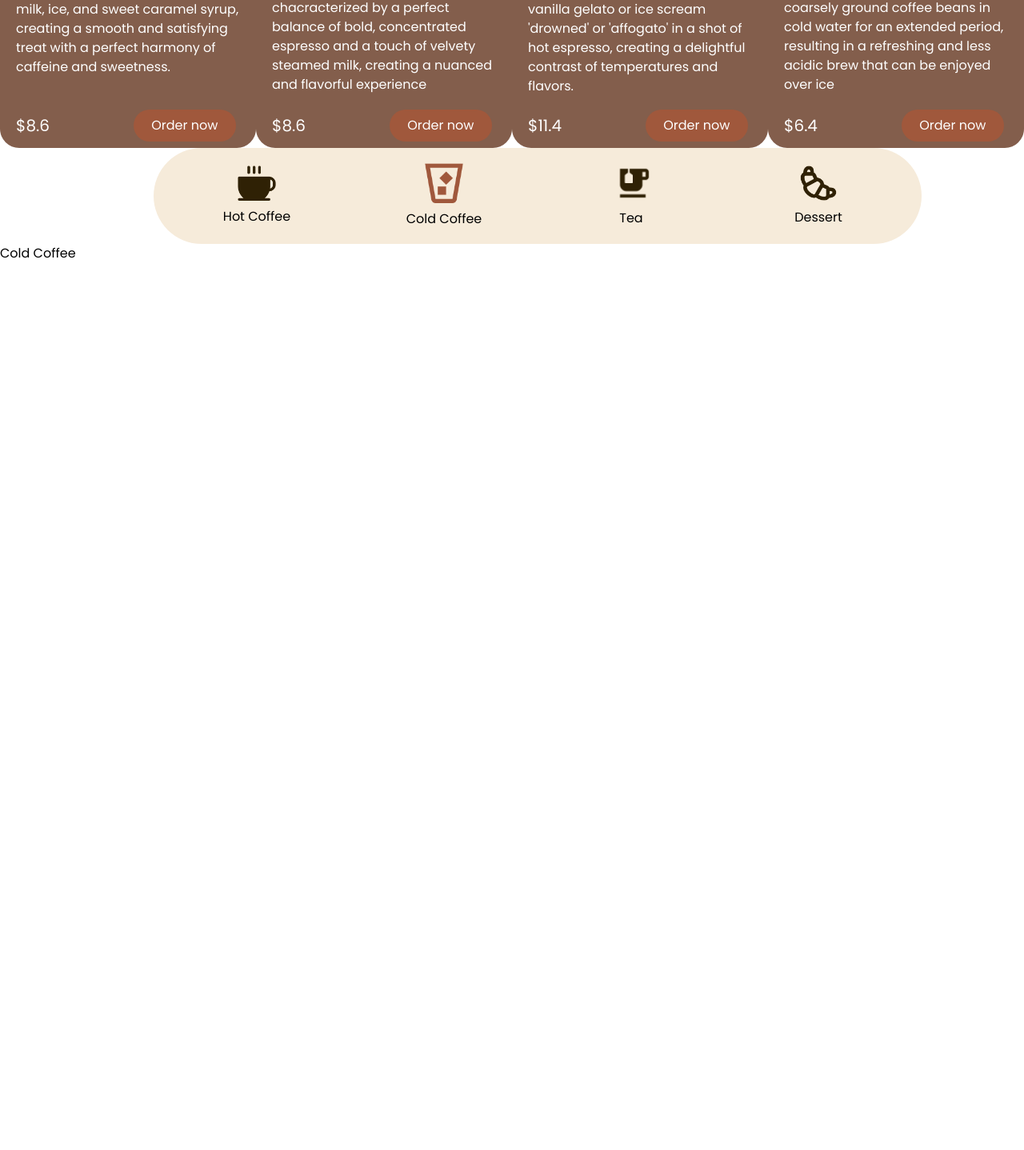
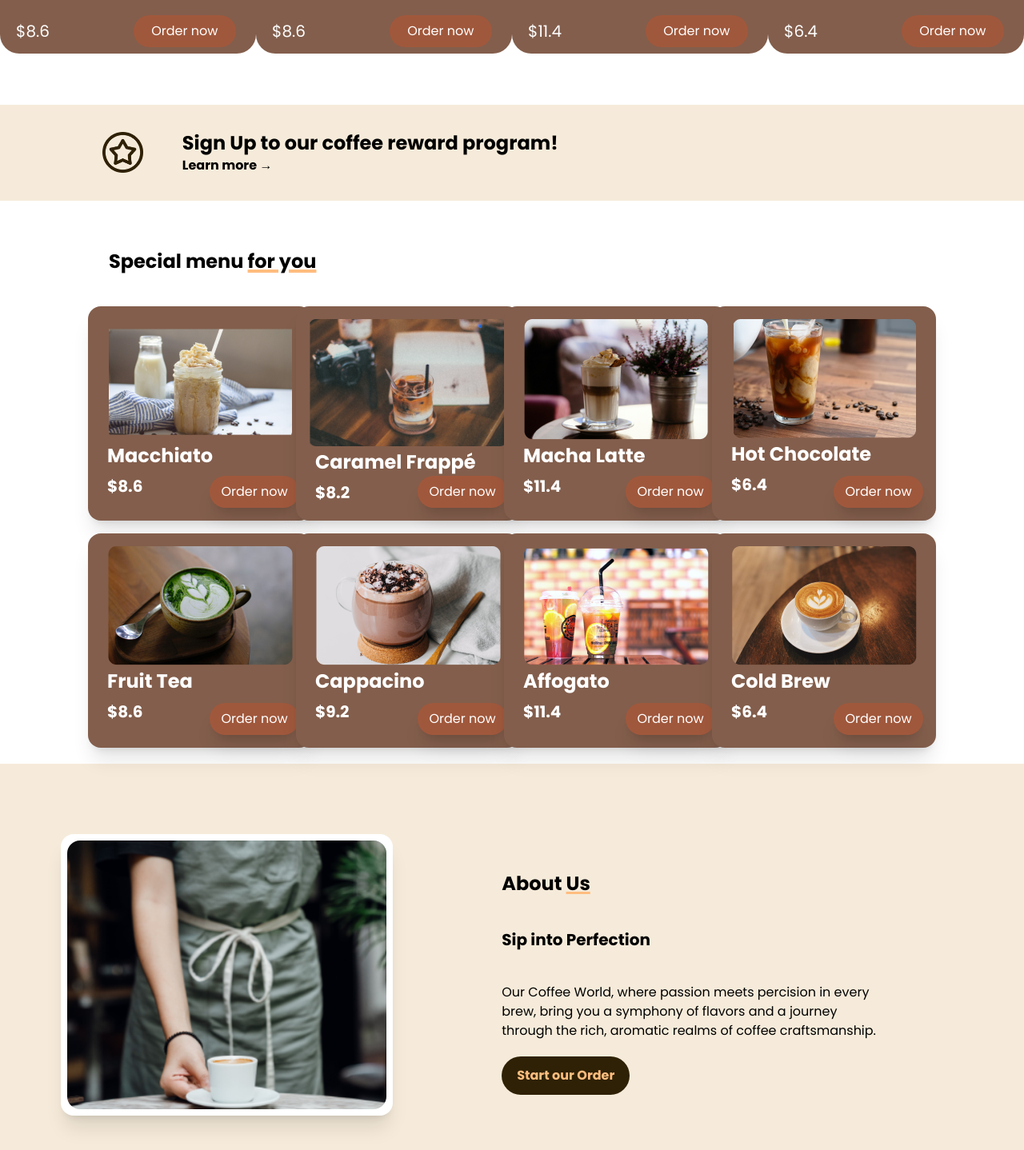
Before and after one commit to tonyTo02/coffee-landing-page, a Vue app: page / in a window 1280 px wide. Shown: the part 1359-2797 px from the top of the page at 80% size. Before the commit the page ends 1688 px from the top, so only its background shows below. Built offline with nearby package versions, Linux system fonts and the light colour scheme; a web font is replaced by a local one.

Commit message:
almost done

```diff
--- a/src/App.vue
+++ b/src/App.vue
@@ -2,11 +2,19 @@
 import MainPage from './components/MainPage.vue';
 import CatalogPage from '@/components/CatalogComponent.vue';
 import ListProductCards from './components/ListProductCards.vue';
+import AdvertiseBanner from './components/AdvertiseBanner.vue';
+import ListSmallCard from './components/ListSmallCard.vue';
+import AboutUs from './components/AboutUs.vue';
+import FooterPage from './components/FooterPage.vue';
 export default {
     components: {
         'main-page': MainPage,
         'catalog-page': CatalogPage,
         'list-cards': ListProductCards,
+        'ads-banner': AdvertiseBanner,
+        'list-small-cards': ListSmallCard,
+        'about-us': AboutUs,
+        'footer-page': FooterPage,
     }
 }
 </script>
@@ -17,7 +25,10 @@ export default {
         <catalog-page class="absolute bottom-[-8%]" />
     </div>
     <list-cards></list-cards>
-    <catalog-page />
+    <ads-banner />
+    <list-small-cards />
+    <about-us />
+    <footer-page></footer-page>
 </template>
 
 <style scoped></style>
--- /dev/null
+++ b/src/components/AboutUs.vue
@@ -0,0 +1,26 @@
+<template>
+    <div class="container flex flex-row justify-center w-full h-132 bg-[#F6EBDA] p-15 items-center">
+        <div class="image p-2 rounded-2xl mx-4 bg-white w-full shadow-xl">
+            <img :src="image" class="rounded-2xl w-full" alt="image-about-us">
+        </div>
+        <div class="content px-30">
+            <p class="text-2xl font-bold py-5">About <span class="underline decoration-3 decoration-[#FFBD7F]">Us</span>
+            </p>
+            <p class="text-xl font-bold py-5">Sip into Perfection</p>
+            <p class="py-5">Our Coffee World, where passion meets percision in every brew, bring you a symphony of
+                flavors and a
+                journey through the rich, aromatic realms of coffee craftsmanship.</p>
+            <button class="bg-[#2F2105] font-bold text-[#FFBD7F] h-12 w-40 rounded-full">Start our Order</button>
+        </div>
+    </div>
+</template>
+<script>
+import ImagePath from '@/assets/images/waiter.png';
+export default {
+    data() {
+        return {
+            image: ImagePath,
+        }
+    }
+}
+</script>
--- /dev/null
+++ b/src/components/AdvertiseBanner.vue
@@ -0,0 +1,23 @@
+<template>
+    <div class="banner w-full h-30 bg-[#F6EBDA] grid grid-cols-[5%_95%] items-center justify-center px-[10%] mt-[5%]">
+        <div class="logo">
+            <img :src="logo" alt="star-icon">
+        </div>
+        <div class="content px-[5%]">
+            <p class="text-2xl font-bold">Sign Up to our coffee reward program!</p>
+            <p class="text-base font-bold">Learn more &rightarrow;</p>
+        </div>
+    </div>
+</template>
+
+<script>
+import logoPath from "@/assets/images/star-icon.png";
+export default {
+    data() {
+        return {
+            logo: logoPath,
+        }
+    }
+}
+
+</script>
--- a/src/components/CatalogComponent.vue
+++ b/src/components/CatalogComponent.vue
@@ -1,5 +1,5 @@
 <template>
-    <div class="w-3/4 h-30 flex flex-row justify-center bg-[#F6EBDA] rounded-full px[10%] mx-[15%] p-3">
+    <div class="w-3/4 h-30 flex flex-row justify-center bg-[#F6EBDA] rounded-4xl px[10%] mx-[15%] p-3">
         <div class="w-1/4 flex flex-col justify-center text-center items-center">
             <img :src="iconHotCoffee" class="w-12 mb-2">
             <p>Hot Coffee</p>
@@ -17,7 +17,6 @@
             <p>Dessert</p>
         </div>
     </div>
-    <p>Cold Coffee</p>
 </template>
 <script>
 import HotCoffeePath from "@/assets/images/hot-coffee.png";
@@ -31,6 +30,7 @@ export default {
             iconDessertCoffee: DessertPath,
             iconColdCoffee: ColdCoffeePath,
             iconTea: TeaPath,
+            headingTitle: "Cold Coffee",
         }
     }
 }
--- /dev/null
+++ b/src/components/FooterPage.vue
@@ -0,0 +1,50 @@
+<template>
+    <div class="container flex flex-row w-full items-center px-[10%] py-12">
+        <div class="image w-12">
+            <img :src="logoPage" alt="logo" srcset="">
+        </div>
+        <div class="title w-1/2 px-2">
+            <p class="font-bold text-2xl text-[#2F2105]">CoffeeLove</p>
+        </div>
+        <div class="social-media grow justify-items-center">
+            <div class="wrap flex flex-row">
+                <img class="p-3" :src="facebookIcon" alt="facebook">
+                <img class="p-3" :src="instagramIcon" alt="instagram">
+                <img class="p-3" :src="twitterIcon" alt="twitter">
+            </div>
+        </div>
+    </div>
+    <div class="flex flex-row items-center px-[15%] pb-20">
+        <div class="navigation text-[#835E4C] w-[80%]">
+            <p class="py-1.5">HOME</p>
+            <p class="py-1.5">MENU</p>
+            <p class="py-1.5">DELIVERY</p>
+            <p class="py-1.5">LOCATIONS</p>
+        </div>
+        <div class="subscribe w-2/3">
+            <label for="email" class="font-bold text-[#2F2105]">Newsletter</label>
+            <div class="wrap flex flex-row pt-4 items-center">
+                <input type="text" name="email" id="email" class="bg-[#F6EBDA] text-[#835E4C] p-4"
+                    placeholder="Your Email">
+                <button class="bg-[#835E4C] w-30 p-4 text-center text-white">Subscribe</button>
+            </div>
+        </div>
+    </div>
+</template>
+
+<script>
+import IconSocial1 from '@/assets/images/facebook_logo.png';
+import IconSocial2 from '@/assets/images/instagram-logo.png';
+import IconSocial3 from '@/assets/images/twitter-logo.png';
+import LogoPath from '@/assets/images/CoffeeLove.svg';
+export default {
+    data() {
+        return {
+            facebookIcon: IconSocial1,
+            instagramIcon: IconSocial2,
+            twitterIcon: IconSocial3,
+            logoPage: LogoPath,
+        }
+    }
+}
+</script>
--- a/src/components/ListProductCards.vue
+++ b/src/components/ListProductCards.vue
@@ -1,5 +1,8 @@
 <template>
-    <div class="list-cards relative w-full grid grid-cols-4 justify-items-center items-center mt-[10%] ">
+    <div class="list-cards relative w-full grid grid-cols-4 justify-items-center items-center mt-[12%] ">
+        <div class="absolute top-[-15%] left-10">
+            <p class="text-3xl font-bold">Cold <u class="underline decoration-5 decoration-[#FFBD7F]">Coffee</u></p>
+        </div>
         <product-card v-for="x in listCards" :key="x.title" v-bind:card-images="x.image" v-bind:card-title="x.title"
             v-bind:card-content="x.content" v-bind:card-price="x.price"
             :class="['hover:bg-[#FFBD7F] hover:scale-110 transition-transform duration-500']"></product-card>
--- /dev/null
+++ b/src/components/ListSmallCard.vue
@@ -0,0 +1,51 @@
+<template>
+    <div class="container px-[10%] py-5">
+        <div class="py-10 ps-2">
+            <p class="font-bold text-2xl">Special menu <span class="underline decoration-4 decoration-[#FFBD7F]">for
+                    you</span></p>
+        </div>
+        <div class="list-small-card-product w-full grid grid-cols-4 gap-4 justify-items-center">
+            <small-card v-for="(x, index) in listSmallCards" :key="index" v-bind:image="x.image" v-bind:name="x.name"
+                v-bind:price="x.price" :class="{ 'bg-[#FFBD7F]': x.isClicked }" @order-clicked="handleClicked(index)" />
+        </div>
+    </div>
+</template>
+<script>
+import SmallCard from './SmallCard.vue';
+import MenuProduct1 from '@/assets/images/menu_item_1.png';
+import MenuProduct2 from '@/assets/images/menu_item_2.png';
+import MenuProduct3 from '@/assets/images/menu_item_3.png';
+import MenuProduct4 from '@/assets/images/menu_item_4.png';
+import MenuProduct5 from '@/assets/images/menu_item_5.png';
+import MenuProduct6 from '@/assets/images/menu_item_6.png';
+import MenuProduct7 from '@/assets/images/menu_item_7.png';
+import MenuProduct8 from '@/assets/images/menu_item_8.png';
+export default {
+    components: {
+        'small-card': SmallCard,
+    },
+    data() {
+        return {
+            listSmallCards: [
+                { image: MenuProduct1, isClicked: false, name: "Macchiato", price: 8.60 },
+                { image: MenuProduct2, isClicked: false, name: "Caramel Frappé", price: 8.20 },
+                { image: MenuProduct3, isClicked: false, name: "Macha Latte", price: 11.40 },
+                { image: MenuProduct4, isClicked: false, name: "Hot Chocolate", price: 6.40 },
+                { image: MenuProduct5, isClicked: false, name: "Fruit Tea", price: 8.60 },
+                { image: MenuProduct6, isClicked: false, name: "Cappacino", price: 9.20 },
+                { image: MenuProduct7, isClicked: false, name: "Affogato", price: 11.40 },
+                { image: MenuProduct8, isClicked: false, name: "Cold Brew", price: 6.40 },
+            ],
+            orderClicked: false,
+        }
+
+    },
+    methods: {
+        handleClicked(index) {
+            this.listSmallCards.forEach((item, i) => {
+                item.isClicked = i === index; // Chỉ đổi trạng thái của card được nhấn
+            });
+        }
+    }
+}
+</script>
--- a/src/components/MainPage.vue
+++ b/src/components/MainPage.vue
@@ -6,11 +6,11 @@
             </div>
             <div class="col-span-2 bg-[#fff] h-screen flex flex-col justify-center items-center pe-20">
                 <div>
-                    <p class="text-4xl mb-2 p-2 font-bold">The <bold class="font-bold text-[#FFBD7F]">coffee</bold> you
+                    <p class="text-4xl mb-2 p-2 font-bold">The <b class="font-bold text-[#FFBD7F]">coffee</b> you
                         will <br>
                         fall
                         in
-                        <bold class="font-bold text-[#FFBD7F]">love</bold> with
+                        <b class="font-bold text-[#FFBD7F]">love</b> with
                     </p>
                     <p class="mb-2 p-2">Sip, savor, and spread the love - where <br> every cup is a caffeinated hug at
                         our cozy <br> coffee heaven!
--- a/src/components/NavigationBar.vue
+++ b/src/components/NavigationBar.vue
@@ -3,7 +3,7 @@
         <p class="w-1/4 align-middle flex justify-center">
             <img class="size-12" :src="logo" alt="Logo">
         </p>
-        <div class="w-2/4 grow flex justify-center">
+        <div class="w-2/4 grow justify-center flex">
             <p class="w-24 text-right content-center text-[#FFBD7F]">Home</p>
             <p class="w-24 text-right content-center">Menu</p>
             <p class="w-24 text-right content-center">Delivery</p>
@@ -42,7 +42,7 @@ export default {
     }
 }
 </script>
-<style>
+<style scoped>
 p {
     cursor: pointer;
 }
--- /dev/null
+++ b/src/components/SmallCard.vue
@@ -0,0 +1,33 @@
+<template>
+    <div class="small-card-product relative w-70 h-67 text-white bg-[#835E4C] shadow-xl rounded-2xl items-center p-4">
+        <div class="img items-center flex justify-center">
+            <img :src="image" alt="{{ name }}" srcset="" class="">
+        </div>
+        <div class="name text-2xl ps-2 font-bold p-1">
+            <p>{{ name }}</p>
+        </div>
+        <div class="price ps-2 text-xl font-bold p-1">
+            <p>${{ price }}</p>
+        </div>
+        <div class="absolute text-right bottom-4 right-4">
+            <button class="w-28 h-10 rounded-3xl shadow-xl bg-[#A0583C]" @click="clickedButton">
+                Order now
+            </button>
+        </div>
+    </div>
+</template>
+<script>
+
+export default {
+    props: [
+        'image',
+        'name',
+        'price',
+    ],
+    methods: {
+        clickedButton() {
+            this.$emit('order-clicked');
+        }
+    }
+}
+</script>
```
Also changed, not shown: src/assets/images/waiter.png (added).
